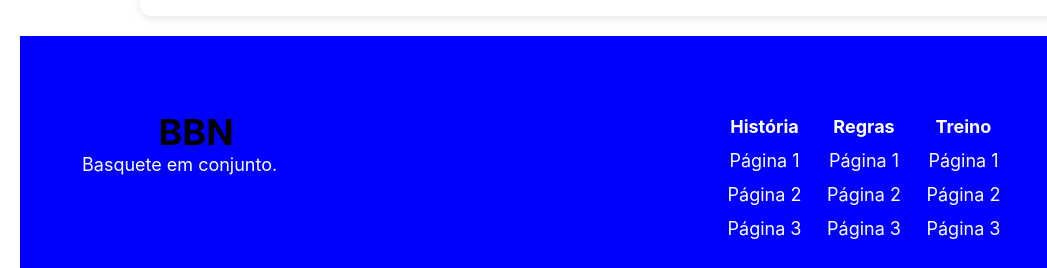
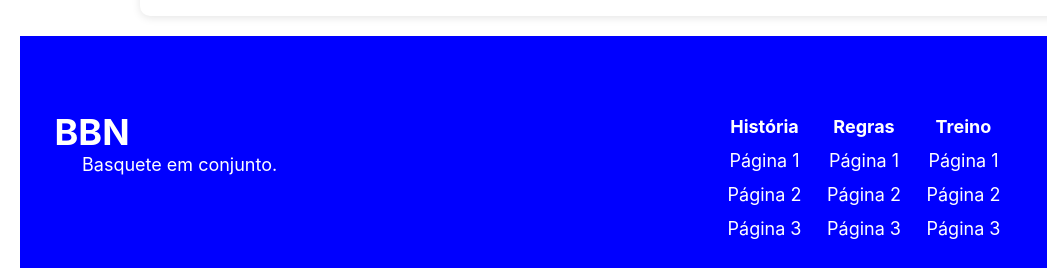
Before and after one commit to GustavoFortinii/Trabalho-Tiaw, a plain HTML site: page index.html in a window 1280 px wide. Shown: the part 1650-1918 px from the top of the page, 0-1047 px from the left. Drawn offline with Linux system fonts and the light colour scheme.

Commit message:
correçoes

```diff
--- a/style.css
+++ b/style.css
@@ -1,6 +1,5 @@
 body {
   font-family: Arial, sans-serif;
-  background-image: linear-gradient(yellow white);
   margin: 0;
   padding: 20px;
 }
@@ -94,7 +93,11 @@ body {
 .footer .footer-information .logo .title{
     margin: 0;
 }
-
+.title {
+    position: relative;
+    right: 6.5rem;
+    color: #fff;
+}
 .footer .footer-information .project-information {
     width: 40%;
     height:24%;
```
